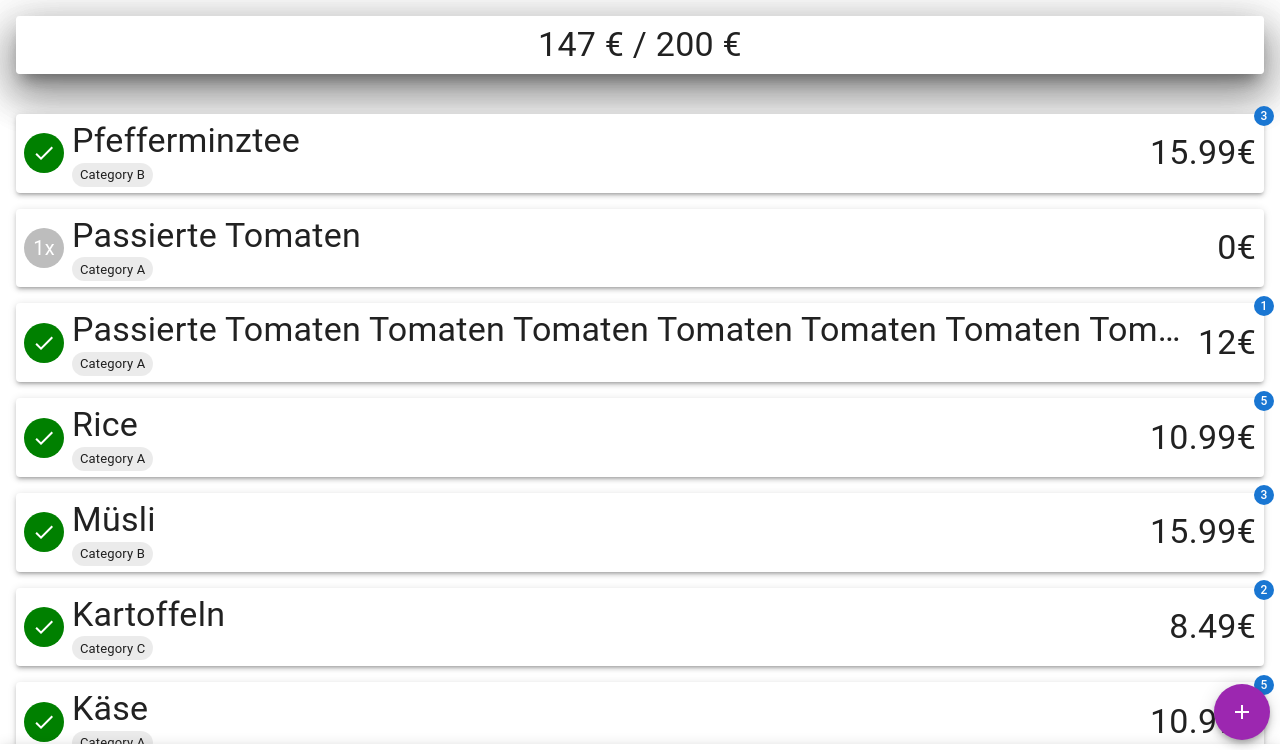
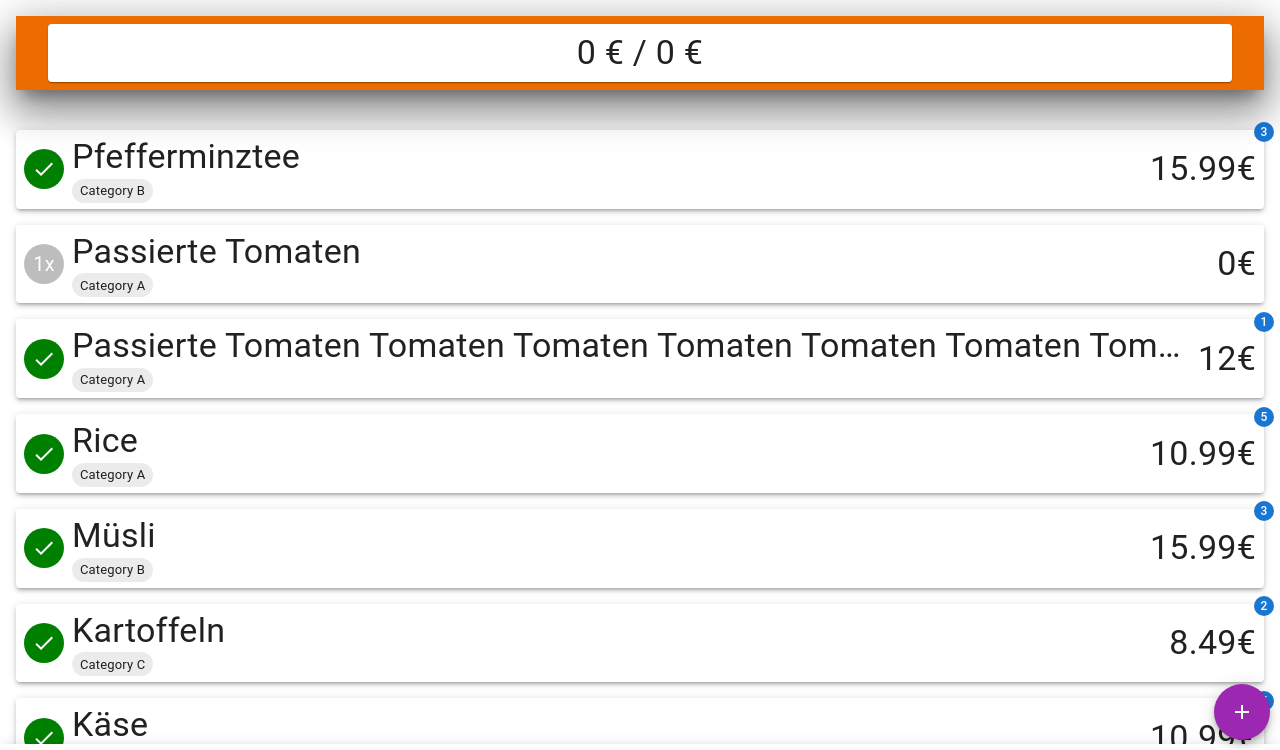
Before and after one commit to OsamaMSoliman/Budgeting, a React (Vite) app: page / in a window 1280 px wide. Shown: the top 750 px of the page. Built offline with nearby package versions, Linux system fonts and the light colour scheme.

Commit message:
new BalanceBox is set in the appbar on top

```diff
--- a/src/components/BalanceBox.tsx
+++ b/src/components/BalanceBox.tsx
@@ -1,15 +1,18 @@
-import { Paper, Typography } from "@mui/material";
-import React from "react";
+import { AppBar, Paper, Toolbar, Typography } from "@mui/material";
+import { useItemStore } from "../store/useItemStore";
 
-interface IBalanceBoxProps {
-    budget: number,
-    total: number,
-    isLarge?: boolean,
-}
+export default () => {
+    const { total, budget } = useItemStore();
 
-const BalanceBox: React.FC<IBalanceBoxProps> = ({ budget, total, isLarge = false }) => (
-    <Paper elevation={24} sx={{ p: 1 }}>
-        <Typography variant={isLarge ? "h4" : "body1"} align="center">{total} € / {budget} € </Typography>
-    </Paper>
-);
-export default BalanceBox;
+    const color = total < budget ? "success" : total == budget ? "warning" : "error";
+
+    return (<>
+        <AppBar position="sticky" elevation={24} color={color}>
+            <Toolbar >
+                <Paper sx={{ p: 1, m: 1, flexGrow: 1 }}>
+                    <Typography variant="h4" align="center">{total} € / {budget} € </Typography>
+                </Paper>
+            </Toolbar>
+        </AppBar>
+    </>);
+};
```
